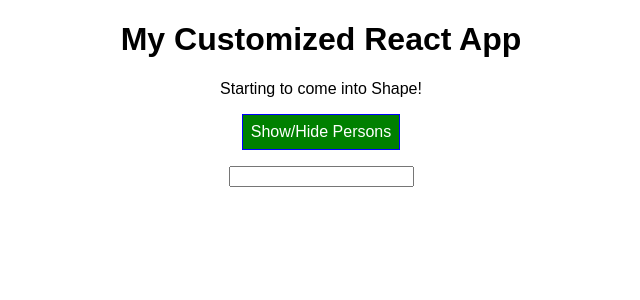
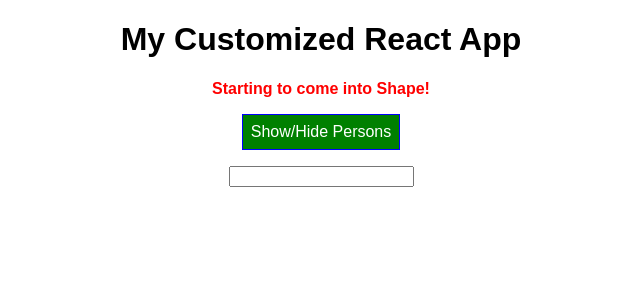
Before and after one commit to cybergit66/react-complete-guide, a React (Create React App) app: page / in a window 1280 px wide. Shown: the top 300 px of the page, without its empty margins (319-959 px from the left). Built offline with nearby package versions, Linux system fonts and the light colour scheme.

Commit message:
added new classes to app.css

```diff
--- a/src/App.css
+++ b/src/App.css
@@ -26,3 +26,11 @@
   from { transform: rotate(0deg); }
   to { transform: rotate(360deg); }
 }
+
+.red {
+    color: red;
+}
+
+.bold {
+    font-weight: bold;
+}
--- a/src/App.js
+++ b/src/App.js
@@ -75,10 +75,12 @@ class App extends Component {
             style.backgroundColor = 'red';
       }
 
+      let classes = ['red', 'bold'].join(' ');
+
     return (
       <div className="App">
         <h1>My Customized React App</h1>
-        <p>Starting to come into Shape!</p>
+        <p className={classes}>Starting to come into Shape!</p>
         <button style={style} onClick={this.togglePersonsHandler}>Show/Hide Persons</button>
         {persons}
         <p><input type="text" onChange={this.userinputChangeHandler}/></p>
```
